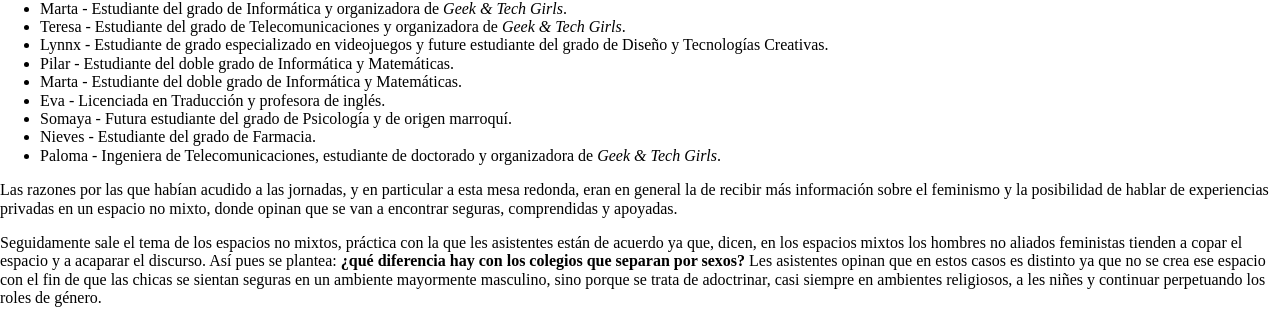
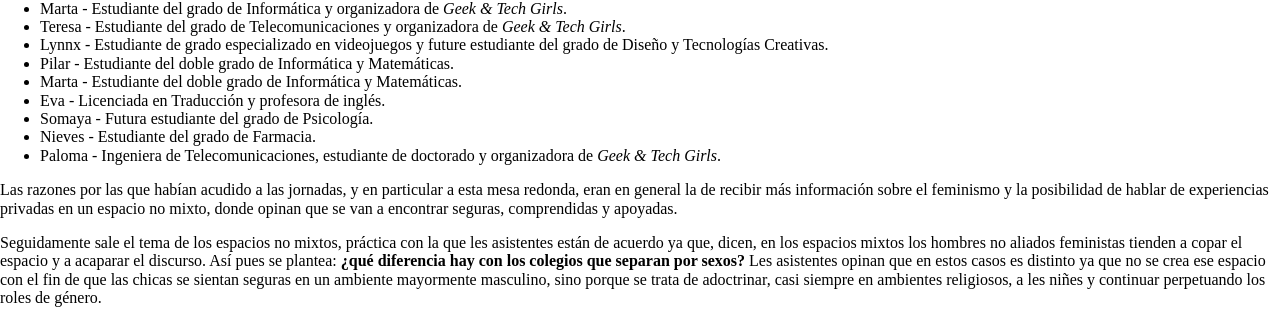
Before and after one commit to YesWeTech/yeswetech.github.io, a Jekyll site: the page built from _posts/2017-04-02-mesa-redonda-f101.markdown, in a window 1280 px wide. Shown: the part 318-627 px from the top of the page. Built offline with Jekyll 4.4.1, drawn with Linux system fonts in a browser that asks for light colours; nearby versions of some CDN libraries; our own code applies the rules of GitHub Pages for plain Markdown files; library files that are not in the unit come from our copies; comment, search, counter and statistics services are not loaded.

Commit message:
Detalle nacionalidad

```diff
--- a/_posts/2017-04-02-mesa-redonda-f101.markdown
+++ b/_posts/2017-04-02-mesa-redonda-f101.markdown
@@ -22,7 +22,7 @@ Comenzamos la mesa redonda con presentaciones de cada una de las asistentes, que
 * Pilar - Estudiante del doble grado de Informática y Matemáticas.
 * Marta - Estudiante del doble grado de Informática y Matemáticas.
 * Eva - Licenciada en Traducción y profesora de inglés.
-* Somaya - Futura estudiante del grado de Psicología y de origen marroquí.
+* Somaya - Futura estudiante del grado de Psicología.
 * Nieves - Estudiante del grado de Farmacia.
 * Paloma - Ingeniera de Telecomunicaciones, estudiante de doctorado y organizadora de _Geek & Tech Girls_.
 
```
